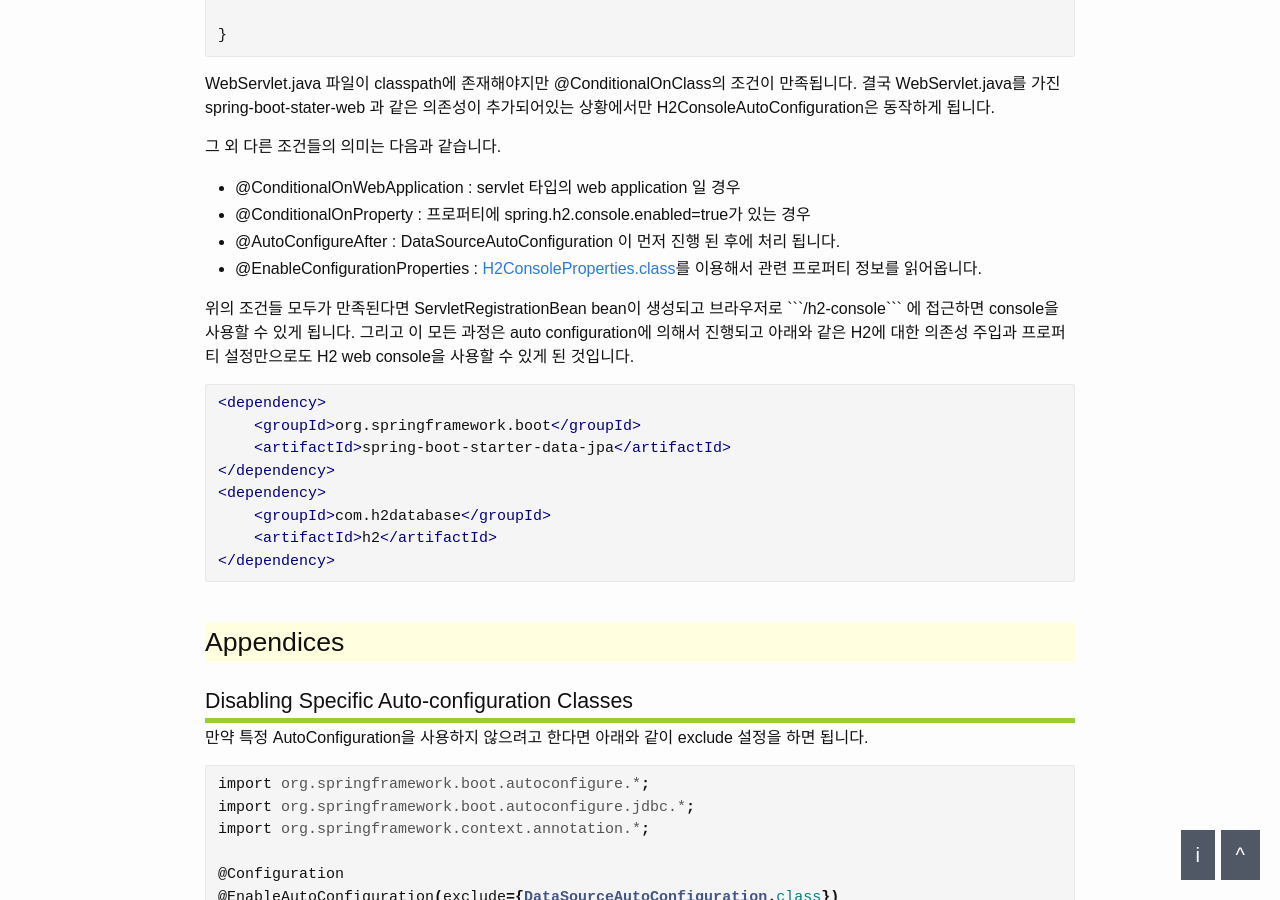
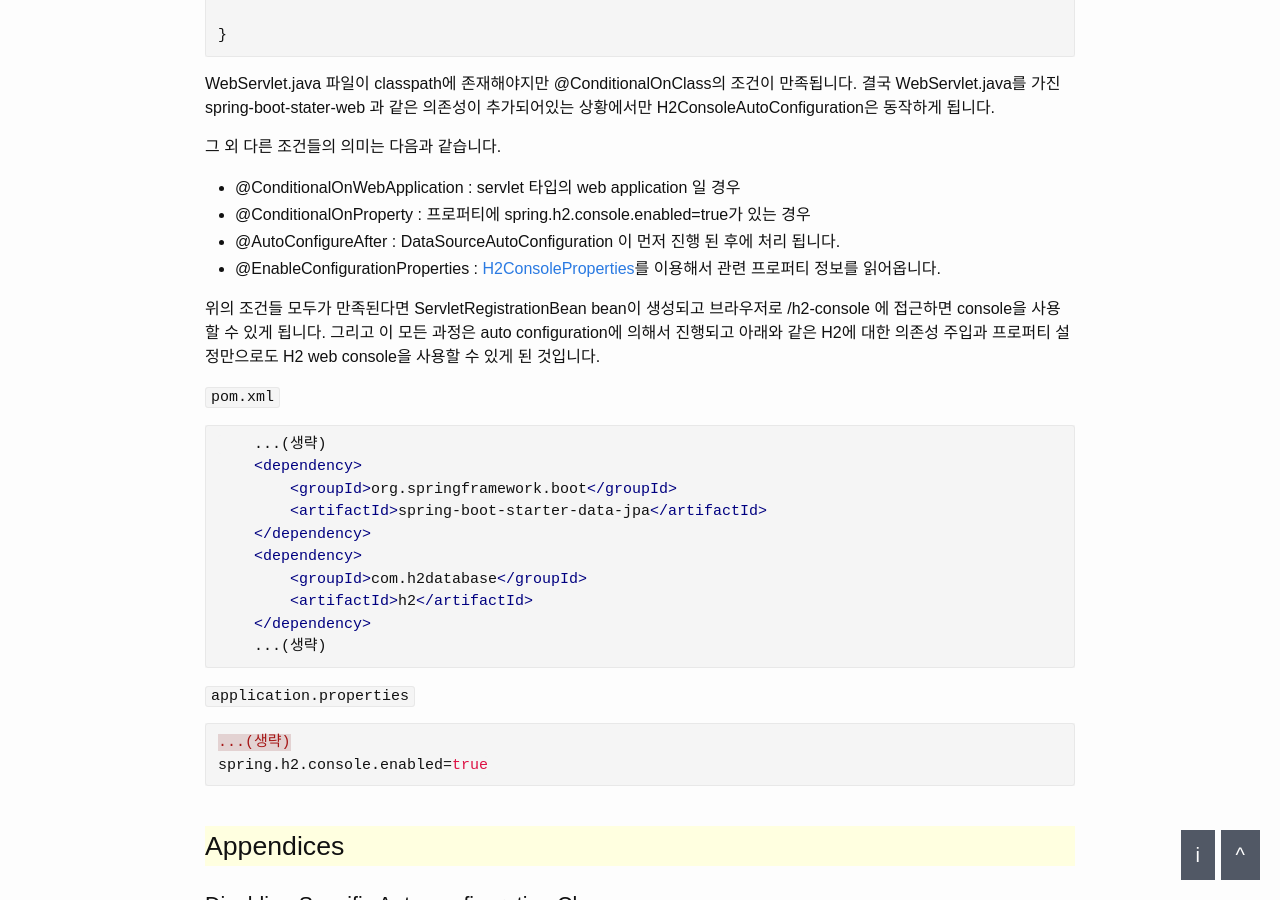
Before and after one commit to dveamer/dveamer.github.io, a Jekyll site: the page built from _posts/Spring/2019-09-08-SpringBootAutoConfiguration.md, in a window 1280 px wide and 900 px high, scrolled down 6097 px. Built offline with Jekyll 4.4.1, drawn with Linux system fonts in a browser that asks for light colours.

Commit message:
homepage

````diff
--- a/_posts/Spring/2019-09-08-SpringBootAutoConfiguration.md
+++ b/_posts/Spring/2019-09-08-SpringBootAutoConfiguration.md
@@ -242,19 +242,30 @@ WebServlet.java 파일이 classpath에 존재해야지만 @ConditionalOnClass의
   * @ConditionalOnWebApplication : servlet 타입의 web application 일 경우
   * @ConditionalOnProperty : 프로퍼티에 spring.h2.console.enabled=true가 있는 경우
   * @AutoConfigureAfter : DataSourceAutoConfiguration 이 먼저 진행 된 후에 처리 됩니다.
-  * @EnableConfigurationProperties : [H2ConsoleProperties.class](https://github.com/spring-projects/spring-boot/blob/master/spring-boot-project/spring-boot-autoconfigure/src/main/java/org/springframework/boot/autoconfigure/h2/H2ConsoleProperties.java)를 이용해서 관련 프로퍼티 정보를 읽어옵니다.
+  * @EnableConfigurationProperties : [H2ConsoleProperties](https://github.com/spring-projects/spring-boot/blob/master/spring-boot-project/spring-boot-autoconfigure/src/main/java/org/springframework/boot/autoconfigure/h2/H2ConsoleProperties.java)를 이용해서 관련 프로퍼티 정보를 읽어옵니다.
 
-위의 조건들 모두가 만족된다면 ServletRegistrationBean<WebServlet> bean이 생성되고 브라우저로 ```/h2-console``` 에 접근하면 console을 사용할 수 있게 됩니다. 그리고 이 모든 과정은 auto configuration에 의해서 진행되고 아래와 같은 H2에 대한 의존성 주입과 프로퍼티 설정만으로도 H2 web console을 사용할 수 있게 된 것입니다.
+위의 조건들 모두가 만족된다면 ServletRegistrationBean<WebServlet> bean이 생성되고 브라우저로 /h2-console 에 접근하면 console을 사용할 수 있게 됩니다. 그리고 이 모든 과정은 auto configuration에 의해서 진행되고 아래와 같은 H2에 대한 의존성 주입과 프로퍼티 설정만으로도 H2 web console을 사용할 수 있게 된 것입니다.
+
+```pom.xml```
 
 ~~~xml
-<dependency>
-    <groupId>org.springframework.boot</groupId>
-    <artifactId>spring-boot-starter-data-jpa</artifactId>
-</dependency>
-<dependency>
-    <groupId>com.h2database</groupId>
-    <artifactId>h2</artifactId>
-</dependency>
+    ...(생략)
+    <dependency>
+        <groupId>org.springframework.boot</groupId>
+        <artifactId>spring-boot-starter-data-jpa</artifactId>
+    </dependency>
+    <dependency>
+        <groupId>com.h2database</groupId>
+        <artifactId>h2</artifactId>
+    </dependency>
+    ...(생략)
+~~~
+
+```application.properties```
+
+~~~properties
+...(생략)
+spring.h2.console.enabled=true
 ~~~
 
 
````
